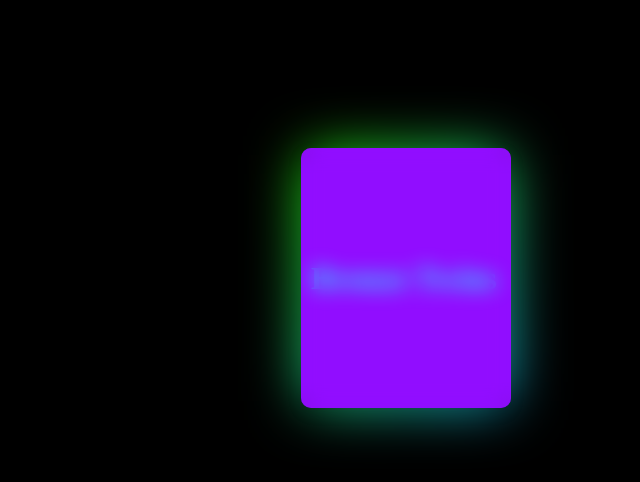
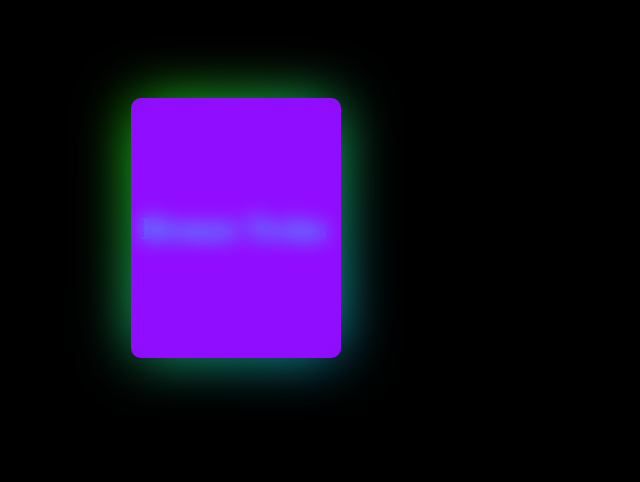
Before and after one commit to BronzeTwins/Card-Design-1, a plain HTML site: page index.html in a window 1280 px wide. Shown: the part 178-660 px from the top of the page, without its empty margins (170-810 px from the left). Drawn offline with Linux system fonts and the light colour scheme.

Commit message:
changes 2

```diff
--- a/style.css
+++ b/style.css
@@ -13,8 +13,8 @@ body {
   align-items: center;
   justify-content: center;
   margin: 20%;
-  width: 50vw;
-  height: 50vh;
+  width: 300px;
+  height: 300px;
 }
 /*Card 1*/
 .card1 {
```
